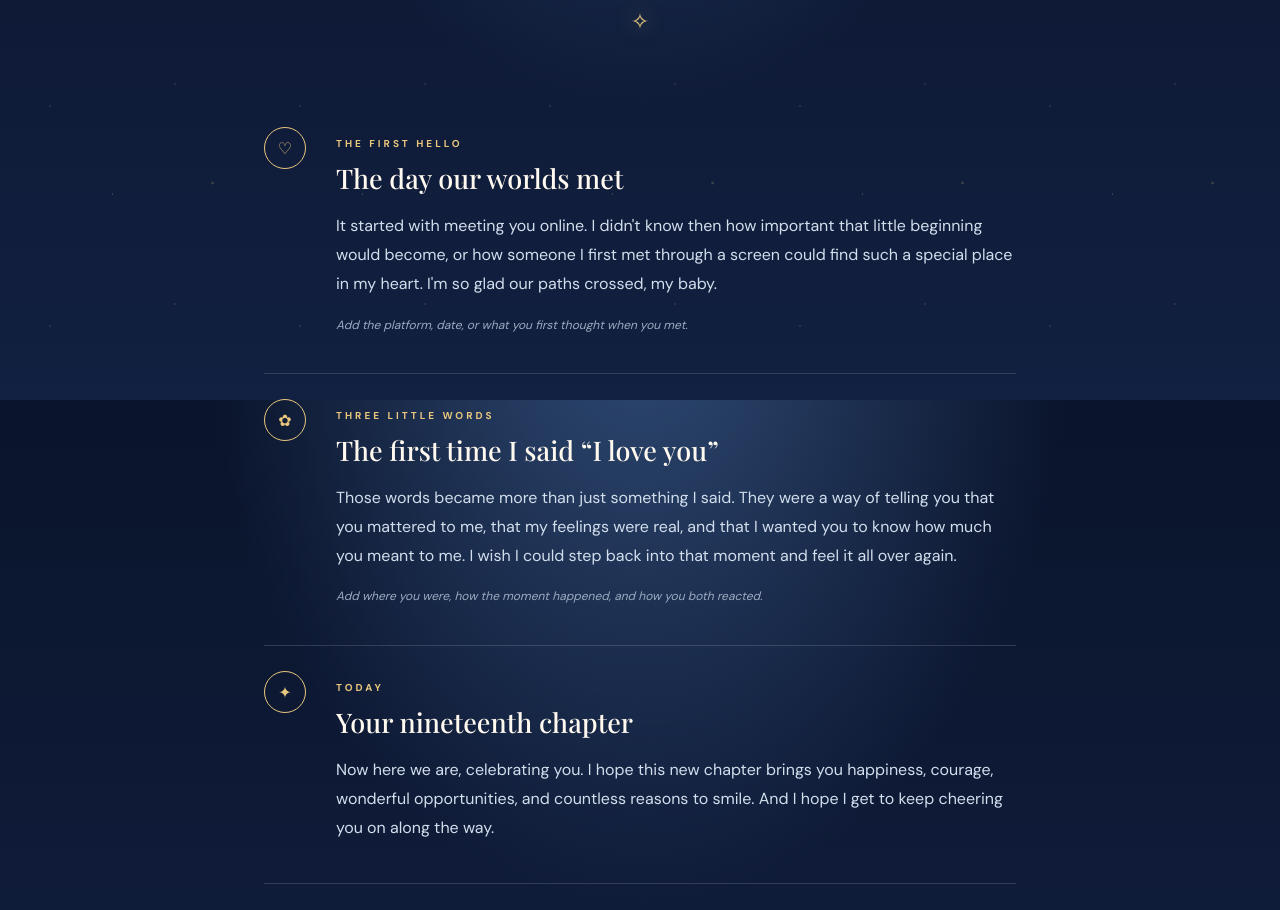
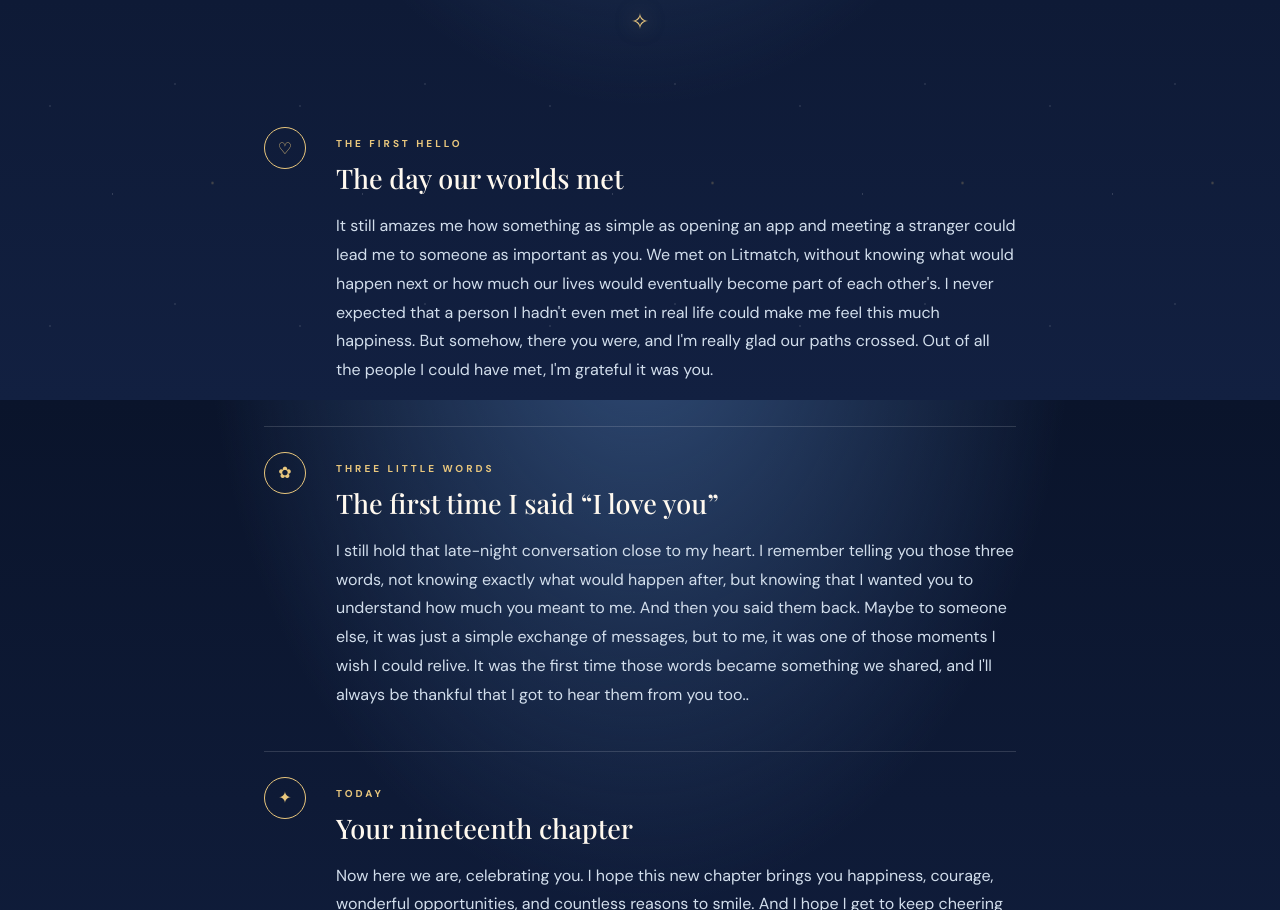
Before and after one commit to A1ex-c27/To-My-Maria, a plain HTML site: page story.html in a window 1280 px wide. Shown: the part 400-1310 px from the top of the page. Drawn offline with nearby package versions, Linux system fonts and the light colour scheme; a web font is replaced by a local one.

```diff
--- a/story.html
+++ b/story.html
@@ -100,8 +100,8 @@ body{background-image:radial-gradient(ellipse at 50% -15%,#314d78 0%,transparent
 </style></head><body><div class="stars" aria-hidden="true"></div>
 <header class="topbar"><a class="brand" href="index.html">♡ <span>to my baby</span></a><button class="menu-toggle" aria-label="Open navigation" aria-expanded="false">☰</button><nav class="nav"><a href="index.html">Welcome</a><a href="story.html">Our Story</a><a href="memories.html">Memories</a><a href="reasons.html">Reasons</a><a href="letter.html">A Letter</a><a href="masterpiece.html">My Masterpiece</a><a href="finale.html">The Finale</a></nav></header><main><section class="page-hero"><p class="eyebrow">CHAPTER ONE</p><p class="script">Every beautiful story has its own little beginning</p><h1>Our <em>Story.</em></h1><p class="lead narrow">I don't want to make up dates or moments for us. I want this page to hold the real ones — the memories only we know.</p></section>
 <section class="timeline">
-<article class="timeline-item"><span class="timeline-dot">♡</span><div><p class="eyebrow">THE FIRST HELLO</p><h2>The day our worlds met</h2><p>It started with meeting you online. I didn't know then how important that little beginning would become, or how someone I first met through a screen could find such a special place in my heart. I'm so glad our paths crossed, my baby.</p><p class="editable-hint">Add the platform, date, or what you first thought when you met.</p></div></article>
-<article class="timeline-item"><span class="timeline-dot">✿</span><div><p class="eyebrow">THREE LITTLE WORDS</p><h2>The first time I said “I love you”</h2><p>Those words became more than just something I said. They were a way of telling you that you mattered to me, that my feelings were real, and that I wanted you to know how much you meant to me. I wish I could step back into that moment and feel it all over again.</p><p class="editable-hint">Add where you were, how the moment happened, and how you both reacted.</p></div></article>
+<article class="timeline-item"><span class="timeline-dot">♡</span><div><p class="eyebrow">THE FIRST HELLO</p><h2>The day our worlds met</h2><p>It still amazes me how something as simple as opening an app and meeting a stranger could lead me to someone as important as you. We met on Litmatch, without knowing what would happen next or how much our lives would eventually become part of each other's. I never expected that a person I hadn't even met in real life could make me feel this much happiness. But somehow, there you were, and I'm really glad our paths crossed. Out of all the people I could have met, I'm grateful it was you.</p></div></article>
+<article class="timeline-item"><span class="timeline-dot">✿</span><div><p class="eyebrow">THREE LITTLE WORDS</p><h2>The first time I said “I love you”</h2><p>I still hold that late-night conversation close to my heart. I remember telling you those three words, not knowing exactly what would happen after, but knowing that I wanted you to understand how much you meant to me. And then you said them back. Maybe to someone else, it was just a simple exchange of messages, but to me, it was one of those moments I wish I could relive. It was the first time those words became something we shared, and I'll always be thankful that I got to hear them from you too..</p></div></article>
 <article class="timeline-item"><span class="timeline-dot">✦</span><div><p class="eyebrow">TODAY</p><h2>Your nineteenth chapter</h2><p>Now here we are, celebrating you. I hope this new chapter brings you happiness, courage, wonderful opportunities, and countless reasons to smile. And I hope I get to keep cheering you on along the way.</p></div></article>
 </section>
 <p class="center"><a class="button secondary" href="memories.html">Next: our memories →</a></p></main><footer>Made for Maria · November 20, 2026 <span>♡</span></footer><script>
```
